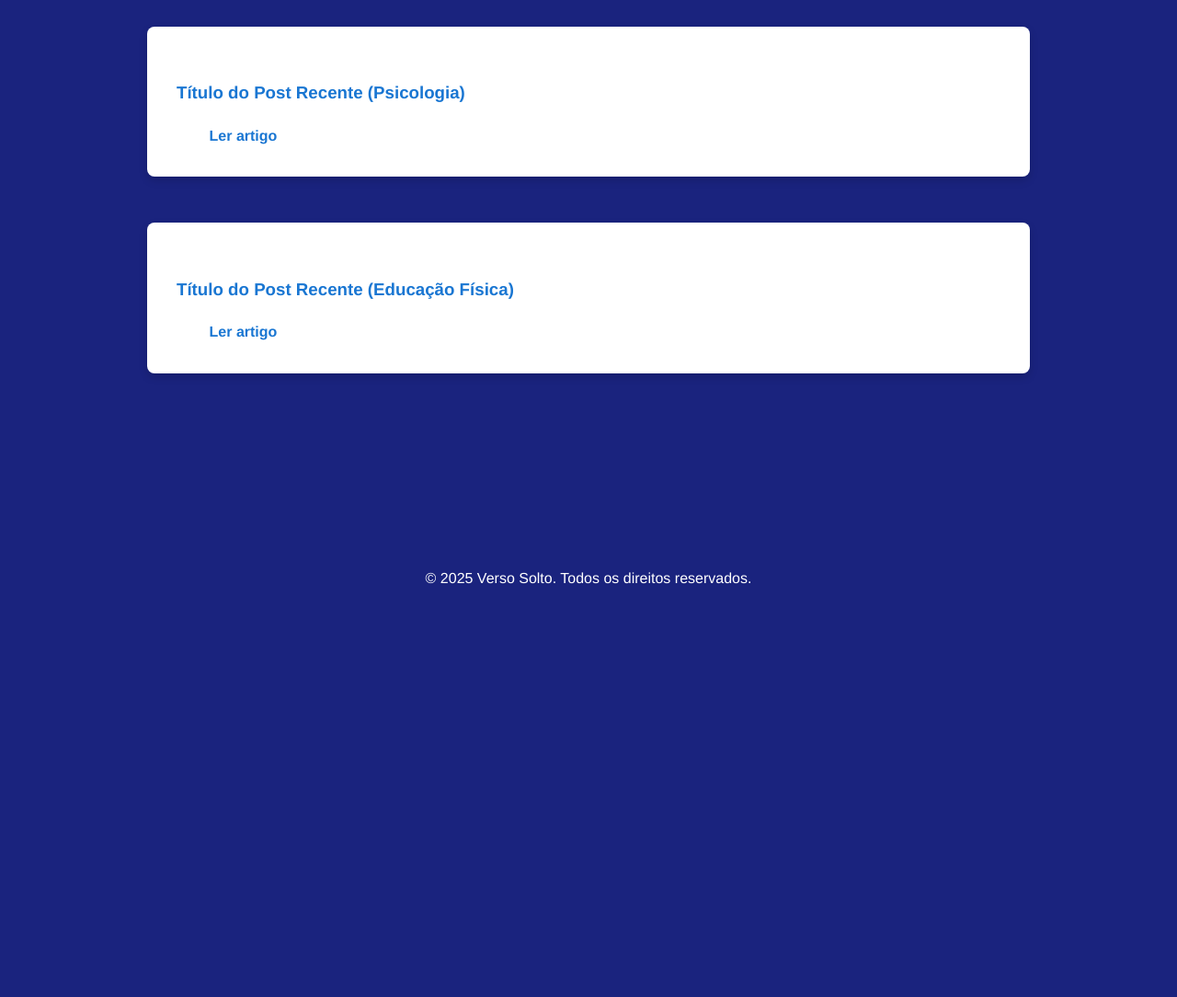
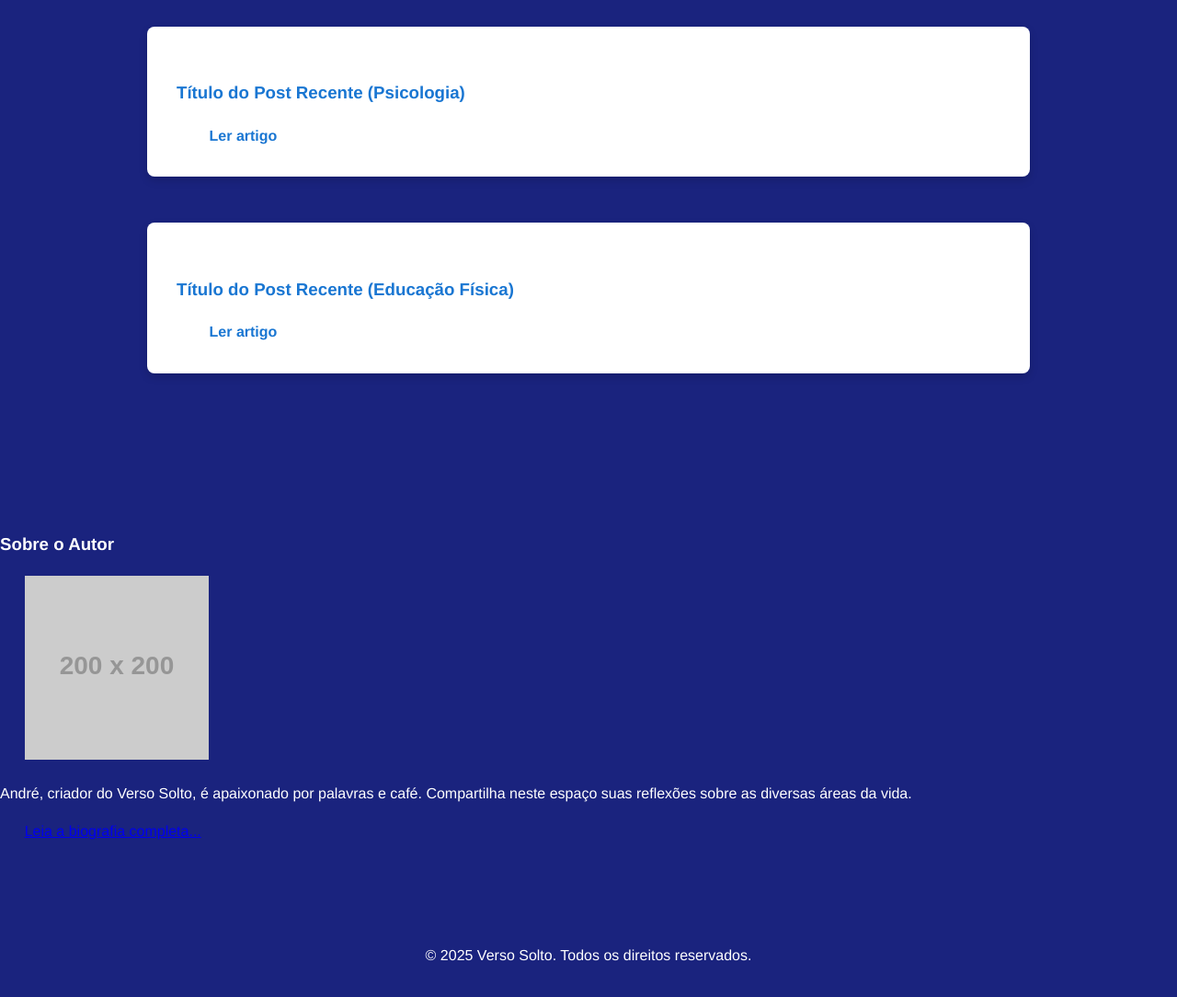
Before and after one commit to VersoSolto/VersoSolto.github.io, a plain HTML site: page index.html in a window 1280 px wide. Shown: the part 652-1736 px from the top of the page at 92% size. Before the commit the page ends 1401 px from the top, so only its background shows below. Drawn offline with Linux system fonts and the light colour scheme; placeholder pictures from the web are drawn by us.

Commit message:
Update index.html

```diff
--- a/index.html
+++ b/index.html
@@ -5,6 +5,7 @@
   <meta name="viewport" content="width=device-width, initial-scale=1.0">
   <title>Verso Solto | Blog Pessoal</title>
   <link rel="stylesheet" href="style.css">
+  <link href="https://fonts.googleapis.com/css2?family=Montserrat:wght@300;400;700&display=swap" rel="stylesheet">
 </head>
 <body>
 
@@ -22,21 +23,26 @@
     </nav>
   </header>
 
-  <main>
-    <h2>Últimos posts</h2>
-
-    <div class="categorias">
+  <div class="container">
+    <main>
+      <h2>Últimos posts</h2>
       <article class="categoria">
         <h3>Título do Post Recente (Psicologia)</h3>
         <a href="psicologia/post1.html">Ler artigo</a>
       </article>
-
       <article class="categoria">
         <h3>Título do Post Recente (Educação Física)</h3>
         <a href="educacao-fisica/post1.html">Ler artigo</a>
       </article>
-    </div>
-  </main>
+    </main>
+
+    <aside class="sidebar">
+      <h3>Sobre o Autor</h3>
+      <img src="https://via.placeholder.com/200" alt="Foto do autor" class="perfil-img">
+      <p>André, criador do Verso Solto, é apaixonado por palavras e café. Compartilha neste espaço suas reflexões sobre as diversas áreas da vida.</p>
+      <a href="sobre.html">Leia a biografia completa...</a>
+    </aside>
+  </div>
 
   <footer>
     <p>&copy; 2025 Verso Solto. Todos os direitos reservados.</p>
```
